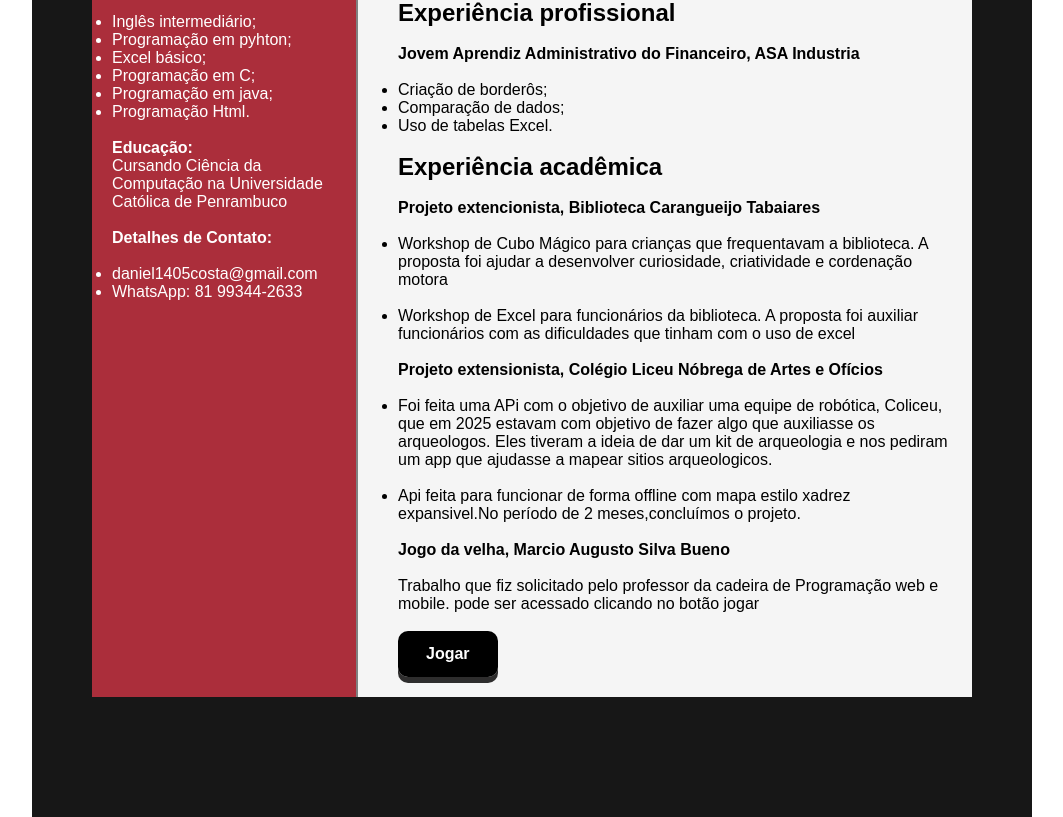
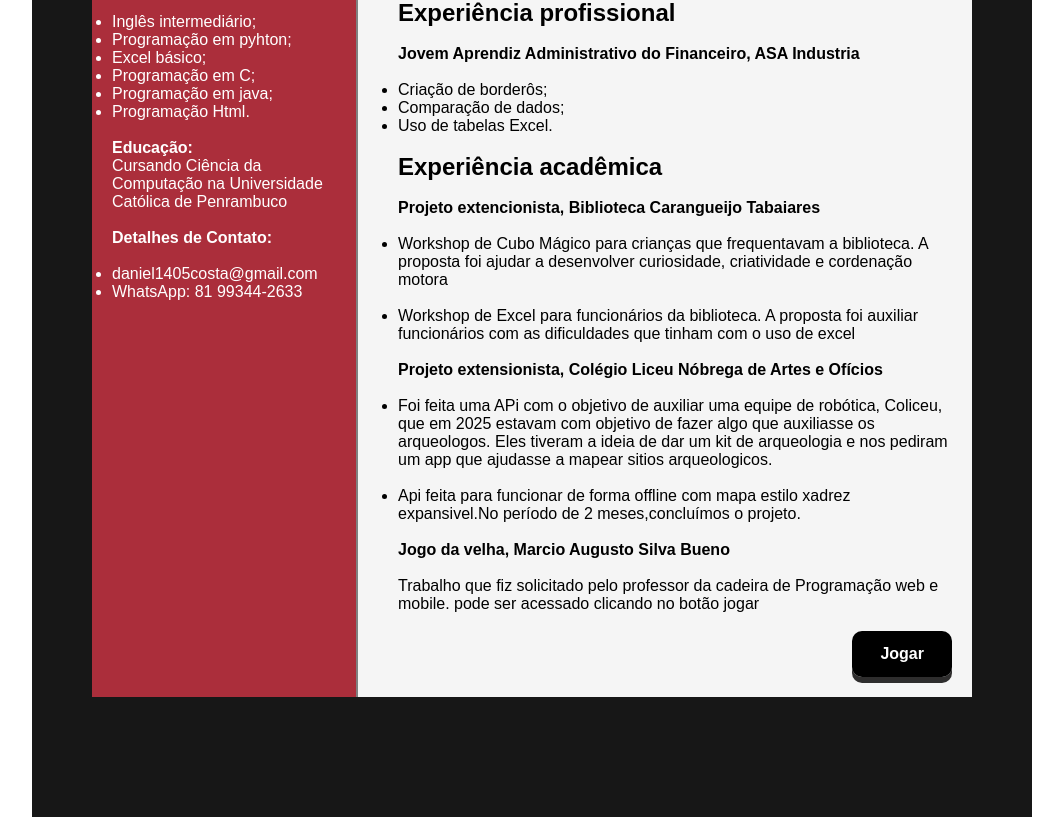
Before and after one commit to D4n1el20/Programa-o-web-mobile, a Next.js app in the folder projeto-2/: page / in a window 1280 px wide. Shown: the part 332-1149 px from the top of the page, without its empty margins (108-1171 px from the left). Built offline with nearby package versions, Linux system fonts and the light colour scheme.

Commit message:
Mais palavras avrescentadas a lista e botões com posições corrigidas

```diff
--- a/projeto-2/app/jogo-da-forca/page.module.css
+++ b/projeto-2/app/jogo-da-forca/page.module.css
@@ -38,10 +38,16 @@ body {
   color: white;
   font-family: "Inter", sans-serif;
 }
-
+.voltarContainer {
+  width: 100%;
+  display: flex;
+  justify-content: flex-end;
+  padding-right: 600px; /* controla o "respiro" da direita */
+}
 .botaoVoltar {
   display: block;
-  margin: 10px auto;
+  margin-left: auto;
+  margin-right: 0;
   padding: 8px 16px;
   border-radius: 6px;
   border: 1px solid #555;
@@ -229,18 +235,30 @@ body {
 }
 .botao {
   display: inline-block;
-  padding: 10px 20px;
-  background-color: #971616;
+  padding: 14px 28px;
+  background: linear-gradient(135deg, #000, #000);
   color: #ffffff;
+  font-weight: bold;
   text-decoration: none;
-  border-radius: 5px;
-  transition: 0.3s;
-
+  border-radius: 10px;
+  cursor: pointer;
+  border: none;
+  box-shadow: 0 6px 0 #2e2d2d;
+  transition: all 0.2s ease;
+  margin-left: auto;
+}
+.botaoContainer {
+  display: flex;
+  justify-content: flex-end;
+}
+.botao:hover {
+  transform: translateY(-2px);
+  box-shadow: 0 8px 0 #000;
 }
 
-.botao:hover {
-  background-color: #ed4242;
-
+.botao:active {
+  transform: translateY(2px);
+  box-shadow: 0 3px 0 white;
 }
 .divider {
   width: 2px;
--- a/projeto-2/app/page.js
+++ b/projeto-2/app/page.js
@@ -91,9 +91,11 @@ export default function page() {
             Trabalho que fiz solicitado pelo professor da cadeira de Programação web e mobile. pode ser acessado clicando no botão jogar
           </p>
           <br></br>
-          <Link href="/jogo-da-forca" className={styles.botao}>Jogar</Link>
+          <div className={styles.botaoContainer}><Link href="/jogo-da-forca" className={styles.botao}>Jogar</Link></div>
           </div>
+
           </div>
+
       </main>
   );
 }
--- a/projeto-2/app/page.module.css
+++ b/projeto-2/app/page.module.css
@@ -28,8 +28,12 @@
   border: none;
   box-shadow: 0 6px 0 #2e2d2d;
   transition: all 0.2s ease;
+  margin-left: auto;
 }
-
+.botaoContainer {
+  display: flex;
+  justify-content: flex-end;
+}
 .botao:hover {
   transform: translateY(-2px);
   box-shadow: 0 8px 0 #000;
```
Also changed, not shown: projeto-2/app/jogo-da-forca/page.js (+6 -5 lines).
